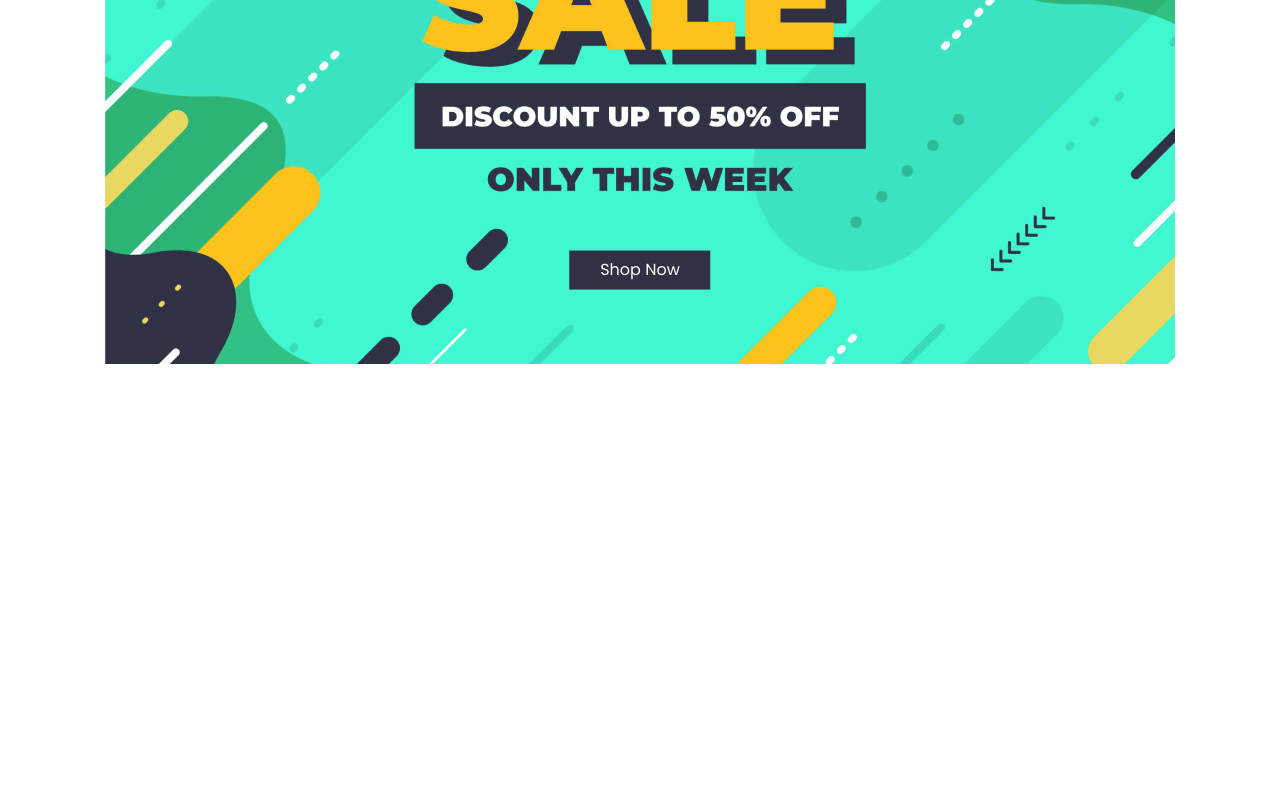
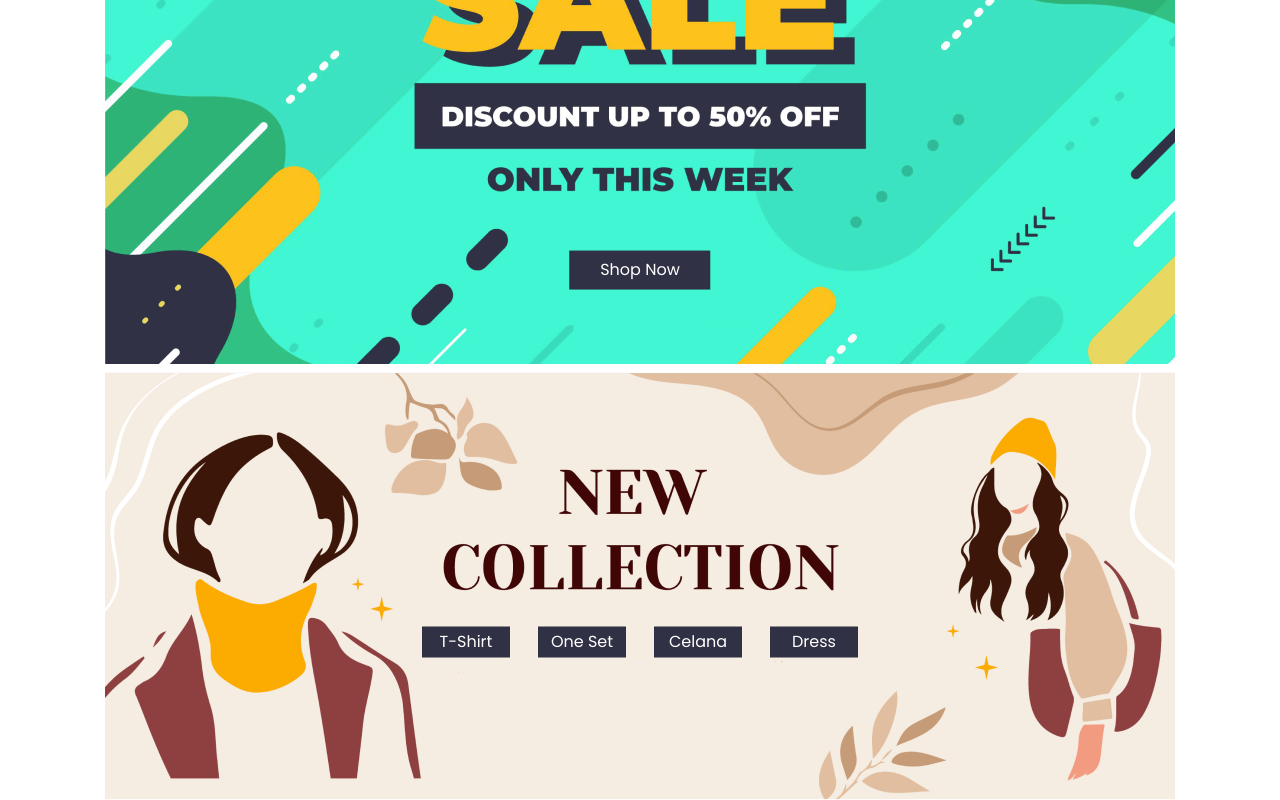
Before and after one commit to kvnallenn/younique, a React (Vite) app: page / in a window 1280 px wide. Shown: the part 405-1205 px from the top of the page. Before the commit the page ends 800 px from the top, so only its background shows below. Built offline with nearby package versions, Linux system fonts and the light colour scheme.

Commit message:
New Hero Update

```diff
--- a/src/components/Hero.jsx
+++ b/src/components/Hero.jsx
@@ -4,8 +4,10 @@ import {
   Center,
   Container,
   Flex,
+  Grid,
   HStack,
   Image,
+  VStack,
 } from "@chakra-ui/react";
 
 const Hero = () => {
@@ -13,7 +15,7 @@ const Hero = () => {
     <>
       <Container>
         <Center>
-          <HStack>
+          <VStack>
             <Box position="relative" display="inline-block">
               <Image src="../img/53567251.png" />
               <Button
@@ -31,7 +33,55 @@ const Hero = () => {
                 Shop Now
               </Button>
             </Box>
-          </HStack>
+            <Box position="relative" display="inline-block">
+              <Image src="../img/53567252.png" />
+              <HStack spacing={10}>
+                <Box position="absolute" transform="translate(-50%, -50%)" top="63%"
+                left="50%" id="box-hero">
+                <Button
+                  backgroundColor="#303144"
+                  color="#FFFFFF"
+                  width="88px"
+                  height="31px"
+                  fontFamily={"poppins"}
+                  id="button-shop-2"
+                >
+                  T-Shirt
+                </Button>
+                <Button
+                  backgroundColor="#303144"
+                  color="#FFFFFF"
+                  width="88px"
+                  height="31px"
+                  fontFamily={"poppins"}
+                  id="button-shop-2"
+                >
+                  One Set
+                </Button>
+                <Button
+                  backgroundColor="#303144"
+                  color="#FFFFFF"
+                  width="88px"
+                  height="31px"
+                  fontFamily={"poppins"}
+                  id="button-shop-2"
+                >
+                  Celana
+                </Button>
+                <Button
+                  backgroundColor="#303144"
+                  color="#FFFFFF"
+                  width="88px"
+                  height="31px"
+                  fontFamily={"poppins"}
+                  id="button-shop-2"
+                >
+                  Dress
+                </Button>
+                </Box>
+              </HStack>
+            </Box>
+          </VStack>
         </Center>
       </Container>
     </>
--- a/src/css/style.css
+++ b/src/css/style.css
@@ -1,12 +1,30 @@
-.hero-size{
-    width: 1200px;
-    height: 490px;
+@media only screen and (max-width: 508px) {
+  #button-shop {
+    width: 75px;
+    height: 25px;
+    font-size: 10px;
+  }
 }
 
-@media only screen and (max-width: 500px) {
-    #button-shop {
-      width: 75px;
-      height: 25px;
-      font-size: 10px;
-    }
+#button-shop-2 {
+  margin-left: 14px;
+  margin-right: 14px;
+  padding: 3px;
+}
+
+@media only screen and (max-width: 600px) {
+  #button-shop-2 {
+    width: 30px;
+    height: 15px;
+    font-size: 6.5px;
+    margin: 5px;
   }
+}
+
+@media only screen and (max-width: 927px) {
+  #box-hero {
+    width: 100%;
+    display: flex;
+    justify-content: center;
+  }
+}
```
Also changed, not shown: public/img/53567252.png (added).
